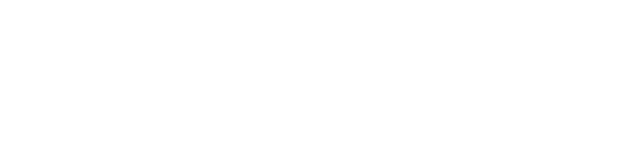
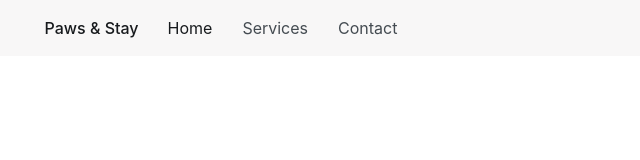
Before and after one commit to Bethel175/lab-6, a plain HTML site: page index.html in a window 1280 px wide. Shown: the whole page, without its empty margins (0-640 px from the left). Drawn offline with Linux system fonts and the light colour scheme.

Commit message:
Add navbar with drawer menu

```diff
--- a/index.html
+++ b/index.html
@@ -9,6 +9,35 @@
 </head>
 <body>
 
+  <!-- NAVBAR -->
+  <nav class="navbar md:navbar-expand bg-1">
+    <div class="container">
+      <a class="navbar-brand" href="index.html">Paws &amp; Stay</a>
+      <button class="btn-icon navbar-toggler" type="button" data-bs-toggle="drawer" data-bs-target="#navbarDrawer" aria-controls="navbarDrawer" aria-expanded="false" aria-label="Toggle navigation">
+        <span class="navbar-toggler-icon" aria-hidden="true"></span>
+      </button>
+      <dialog class="drawer drawer-end" tabindex="-1" id="navbarDrawer" aria-labelledby="navbarDrawerLabel">
+        <div class="drawer-header">
+          <span class="drawer-title" id="navbarDrawerLabel">Menu</span>
+          <button type="button" class="btn-close" data-bs-dismiss="drawer" aria-label="Close"></button>
+        </div>
+        <div class="drawer-body">
+          <ul class="navbar-nav">
+            <li class="nav-item">
+              <a class="nav-link active" aria-current="page" href="index.html">Home</a>
+            </li>
+            <li class="nav-item">
+              <a class="nav-link" href="#">Services</a>
+            </li>
+            <li class="nav-item">
+              <a class="nav-link" href="contact.html">Contact</a>
+            </li>
+          </ul>
+        </div>
+      </dialog>
+    </div>
+  </nav>
+
   <main class="container my-5">
 
   </main>
```
